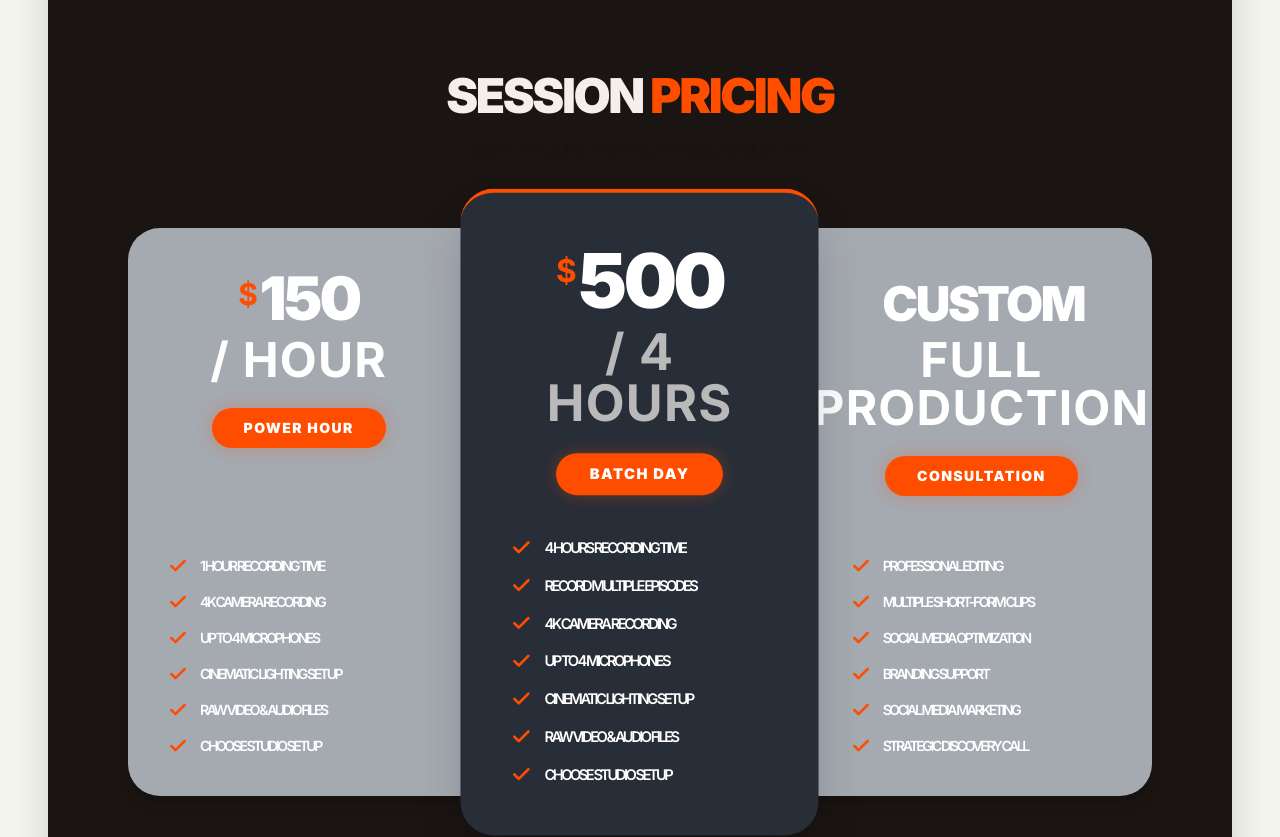
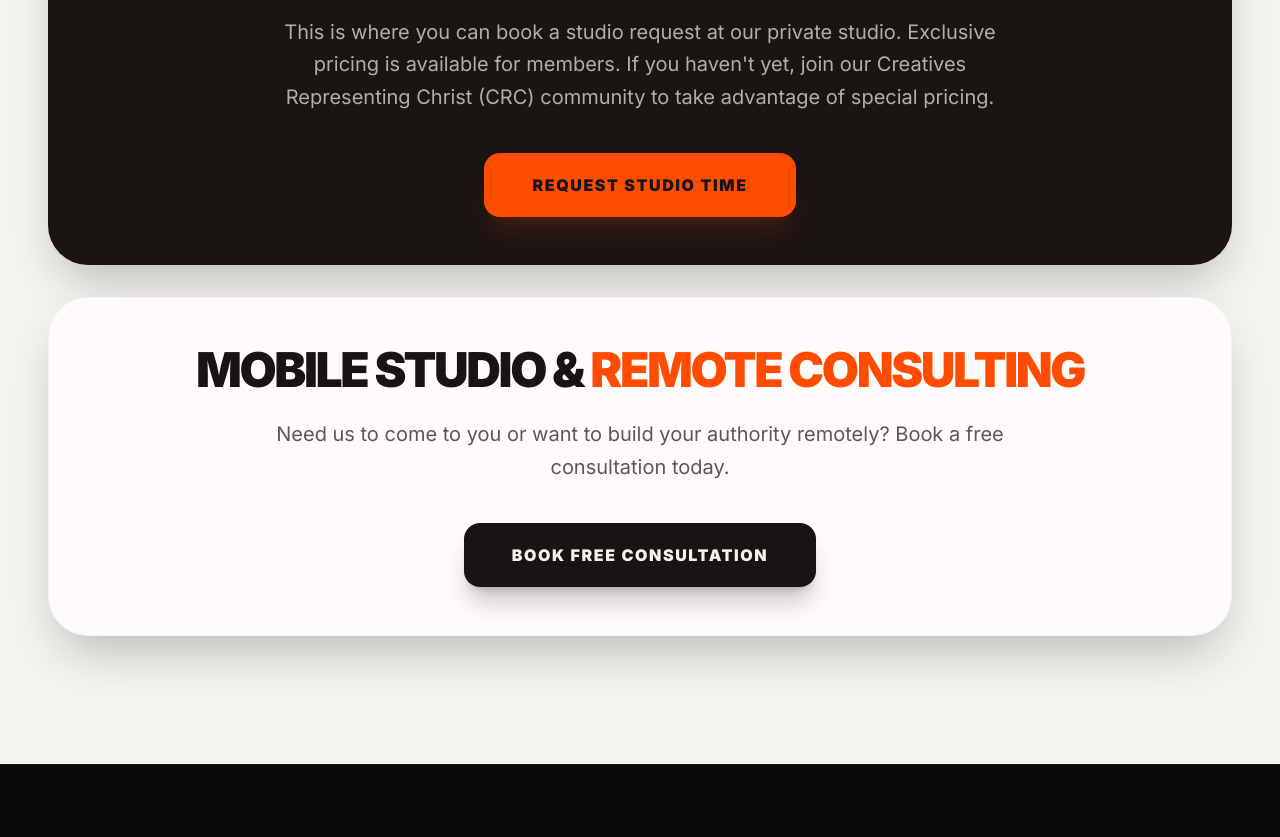
Before and after one commit to mikemillermedia/riseandrendercrc, a React (Vite) app: page / in a window 1280 px wide. Shown: the part 5340-6177 px from the top of the page. Built offline with nearby package versions, Linux system fonts and the light colour scheme; no server answers.

Commit message:
Update LandingPage.tsx

```diff
--- a/LandingPage.tsx
+++ b/LandingPage.tsx
@@ -281,81 +281,6 @@ const LandingPage: React.FC = () => {
           <div className="mt-20 p-12 rounded-[2.5rem] bg-[#131313] text-[#F5F5F0] text-center shadow-2xl relative overflow-hidden">
             <div className="absolute top-0 left-0 w-full h-full bg-[#ff4d00] opacity-[0.03] pointer-events-none" />
             <h3 className="text-3xl md:text-5xl font-black mb-6 uppercase tracking-tighter">
-
-{/* PRICING COMPARISON SECTION */}
-          <div className="mt-32 mb-12 max-w-6xl mx-auto">
-            <div className="text-center mb-16">
-              <h2 className="text-4xl md:text-5xl font-black uppercase tracking-tighter">
-                Session <span className="text-[#ff4d00]">Pricing</span>
-              </h2>
-              <p className="text-xl text-[#131313]/70 mt-4 font-medium">Simple hourly rates. Premium quality.</p>
-            </div>
-
-            <div className="grid grid-cols-1 md:grid-cols-3 gap-6 md:gap-0 items-stretch max-w-5xl mx-auto">
-
-              {/* Left Card: Power Hour */}
-              <div className="bg-[#A5A9B0] rounded-[2rem] md:rounded-r-none p-10 text-white flex flex-col items-center shadow-lg relative z-0">
-                <div className="flex items-start mb-2">
-                  <span className="text-[#ff4d00] text-3xl font-bold mt-2 mr-1">$</span>
-                  <span className="text-6xl font-black tracking-tighter">150</span>
-                </div>
-                <p className="text-white font-bold mb-6 tracking-wide">/ hour</p>
-                <div className="bg-[#ff4d00] text-white font-black py-2.5 px-8 rounded-full mb-10 uppercase tracking-widest text-sm shadow-[0_0_15px_rgba(255,77,0,0.3)]">
-                  Power Hour
-                </div>
-                <ul className="space-y-4 w-full mt-auto">
-                  {['1 Hour Recording Time', '4K Camera Recording', 'Up to 4 Microphones', 'Cinematic Lighting Setup', 'Raw Video & Audio Files', 'Choose Studio Setup'].map((feat, i) => (
-                    <li key={i} className="flex items-center gap-3 text-sm font-semibold">
-                      <Check className="text-[#ff4d00] w-5 h-5 flex-shrink-0" strokeWidth={3} />
-                      {feat}
-                    </li>
-                  ))}
-                </ul>
-              </div>
-
-              {/* Center Card: Batch Day (Highlighted) */}
-              <div className="bg-[#282E38] rounded-[2rem] p-12 text-white flex flex-col items-center shadow-2xl relative z-10 md:-my-6 md:scale-105 border-t-4 border-[#ff4d00]">
-                <div className="flex items-start mb-2">
-                  <span className="text-[#ff4d00] text-3xl font-bold mt-2 mr-1">$</span>
-                  <span className="text-7xl font-black tracking-tighter">500</span>
-                </div>
-                <p className="text-[#F5F5F0]/70 font-bold mb-6 tracking-wide">/ 4 hours</p>
-                <div className="bg-[#ff4d00] text-white font-black py-2.5 px-8 rounded-full mb-10 uppercase tracking-widest text-sm shadow-[0_0_15px_rgba(255,77,0,0.3)]">
-                  Batch Day
-                </div>
-                <ul className="space-y-4 w-full mt-auto">
-                  {['4 Hours Recording Time', 'Record Multiple Episodes', '4K Camera Recording', 'Up to 4 Microphones', 'Cinematic Lighting Setup', 'Raw Video & Audio Files', 'Choose Studio Setup'].map((feat, i) => (
-                    <li key={i} className="flex items-center gap-3 text-sm font-semibold">
-                      <Check className="text-[#ff4d00] w-5 h-5 flex-shrink-0" strokeWidth={3} />
-                      {feat}
-                    </li>
-                  ))}
-                </ul>
-              </div>
-
-              {/* Right Card: Full Production */}
-              <div className="bg-[#A5A9B0] rounded-[2rem] md:rounded-l-none p-10 text-white flex flex-col items-center shadow-lg relative z-0">
-                <div className="flex items-start mb-2">
-                  <span className="text-[#ff4d00] text-3xl font-bold mt-2 mr-1"></span>
-                  <span className="text-5xl font-black tracking-tighter mt-3">Custom</span>
-                </div>
-                <p className="text-white font-bold mb-6 tracking-wide">Full Production</p>
-                <div className="bg-[#ff4d00] text-white font-black py-2.5 px-8 rounded-full mb-10 uppercase tracking-widest text-sm shadow-[0_0_15px_rgba(255,77,0,0.3)]">
-                  Consultation
-                </div>
-                <ul className="space-y-4 w-full mt-auto">
-                  {['Professional Editing', 'Multiple Short-Form Clips', 'Social Media Optimization', 'Branding Support', 'Social Media Marketing', 'Strategic Discovery Call'].map((feat, i) => (
-                    <li key={i} className="flex items-center gap-3 text-sm font-semibold">
-                      <Check className="text-[#ff4d00] w-5 h-5 flex-shrink-0" strokeWidth={3} />
-                      {feat}
-                    </li>
-                  ))}
-                </ul>
-              </div>
-
-            </div>
-          </div>
-
               Book Your <span className="text-[#ff4d00]">Studio Session</span>
             </h3>
             <p className="text-xl text-[#F5F5F0]/70 max-w-3xl mx-auto mb-10 leading-relaxed">
```
